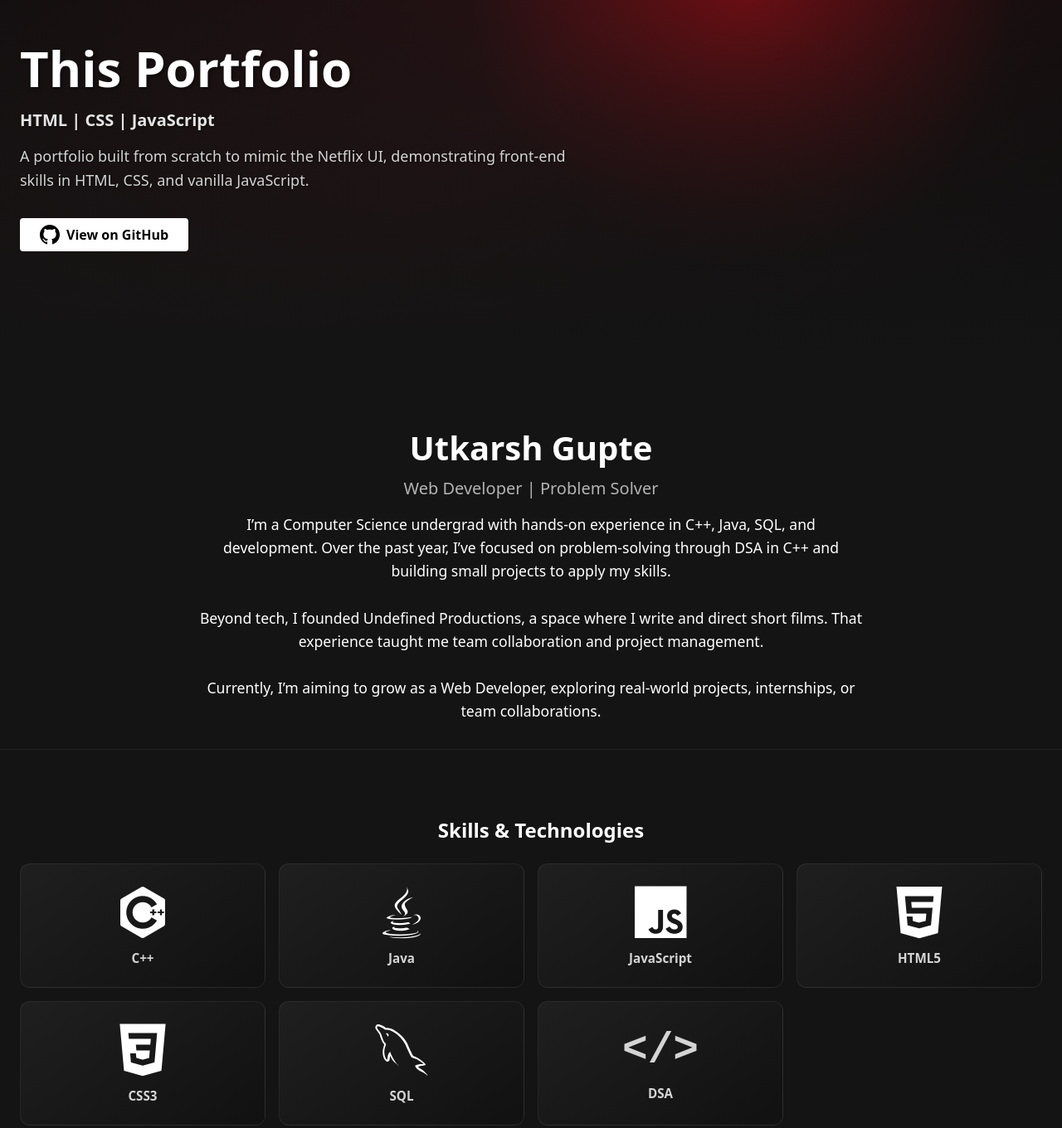
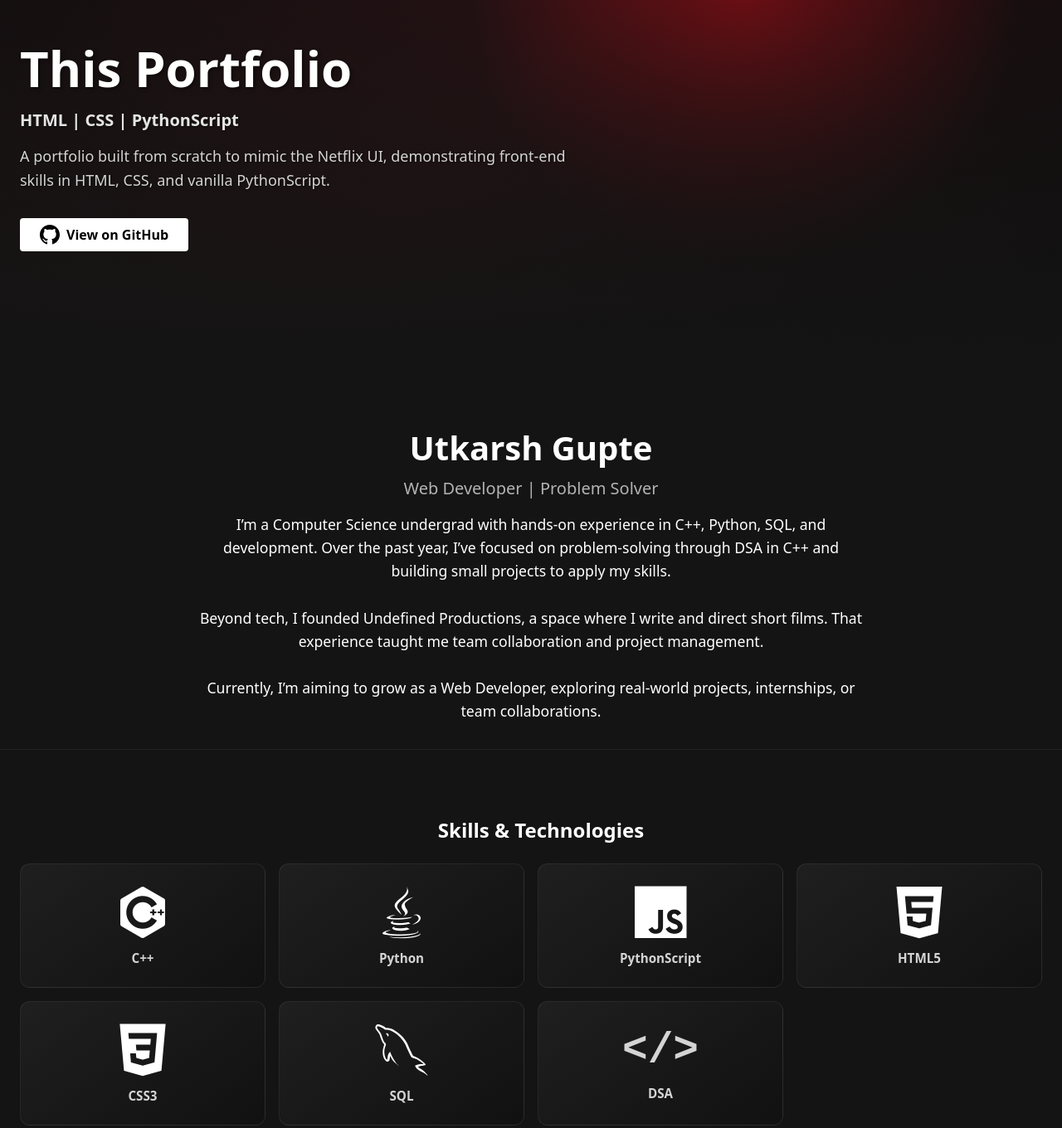
Before and after one commit to utkarsh-291/Portfix-A-Netflix-Inspired-Developer-Portfolio, a plain HTML site: page index.html in a window 1280 px wide. Shown: the part 220-1580 px from the top of the page at 83% size. Drawn offline with nearby package versions, Linux system fonts and the light colour scheme.

Commit message:
Refine skills carousel and replace Java with Python

```diff
--- a/index.html
+++ b/index.html
@@ -141,13 +141,13 @@
                         </h2>
 
                         <h3>
-                            HTML | CSS | JavaScript
+                            HTML | CSS | PythonScript
                         </h3>
 
                         <p>
                             A portfolio built from scratch to mimic the
                             Netflix UI, demonstrating front-end skills
-                            in HTML, CSS, and vanilla JavaScript.
+                            in HTML, CSS, and vanilla PythonScript.
                         </p>
 
                         <div class="hero-buttons">
@@ -415,7 +415,7 @@
                     <p style="margin-top: 16px;">
 
                         I’m a Computer Science undergrad with hands-on
-                        experience in C++, Java, SQL, and development.
+                        experience in C++, Python, SQL, and development.
                         Over the past year, I’ve focused on problem-solving
                         through DSA in C++ and building small projects to
                         apply my skills.
@@ -456,12 +456,12 @@
 
                     <div class="skill-logo">
                         <i class="devicon-java-plain"></i>
-                        <span>Java</span>
+                        <span>Python</span>
                     </div>
 
                     <div class="skill-logo">
                         <i class="devicon-javascript-plain"></i>
-                        <span>JavaScript</span>
+                        <span>PythonScript</span>
                     </div>
 
                     <div class="skill-logo">
```
